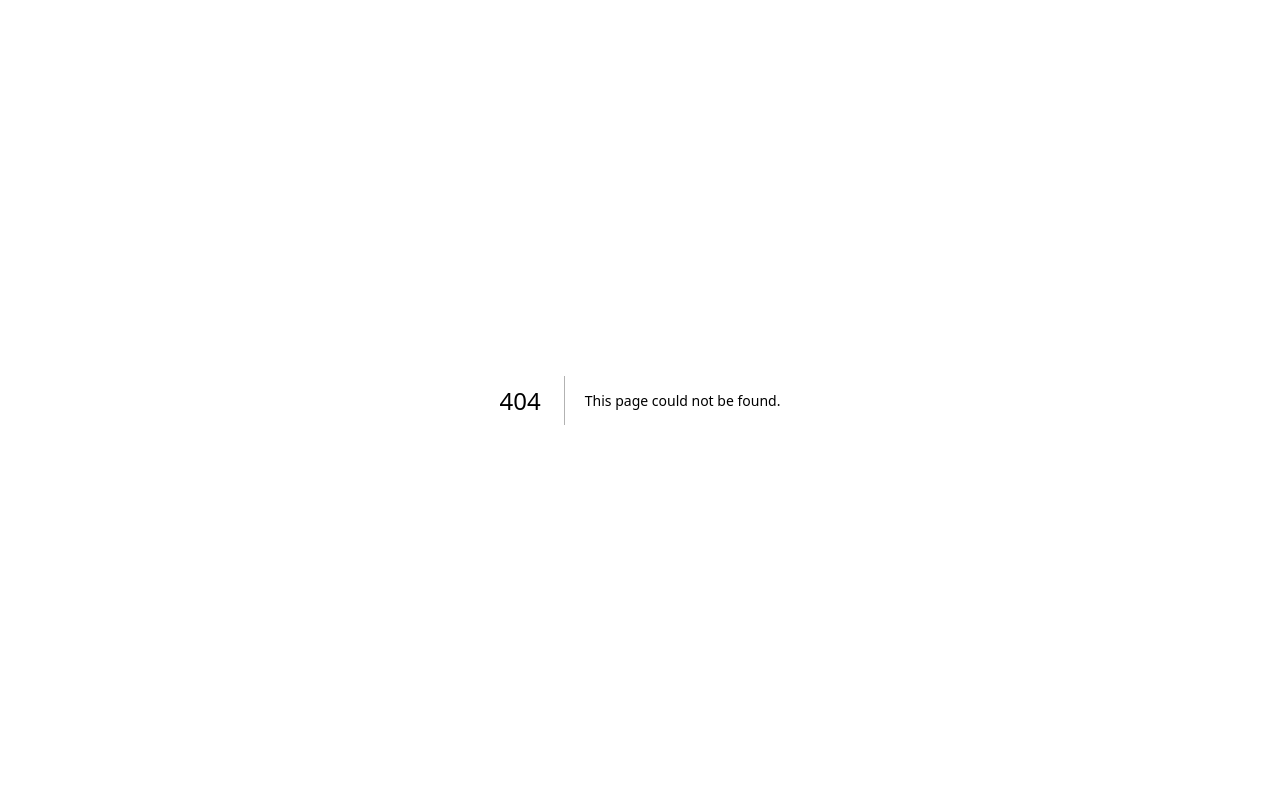
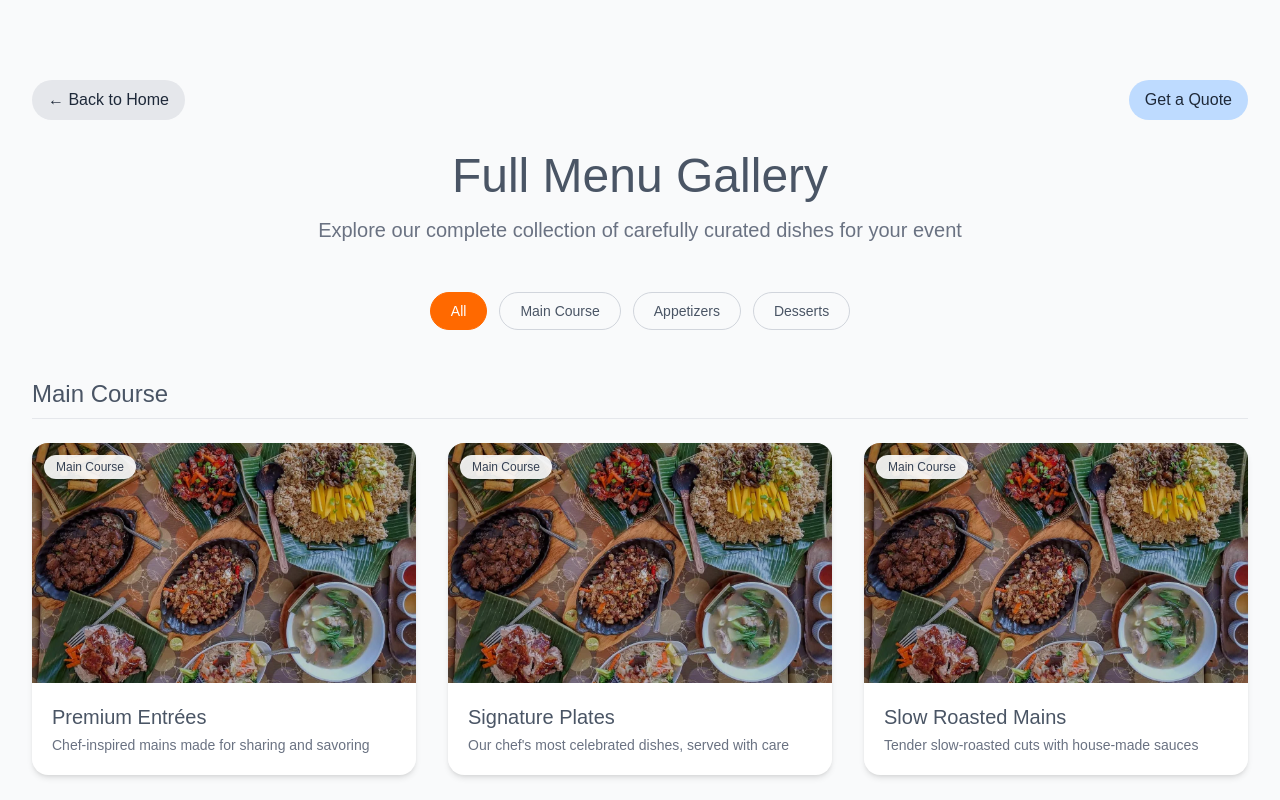
Before and after one commit to babkkin/matotina-kitchen, a Next.js app in the folder matotina-kitchen/: page /menu in a window 1280 px wide. Before the commit this address had no page. Shown: the top 800 px of the page. Built offline with nearby package versions, Linux system fonts and the light colour scheme.

Commit message:
Menu Gallery (#4)

```diff
--- /dev/null
+++ b/matotina-kitchen/app/data/menuItems.js
@@ -0,0 +1,15 @@
+import appetizer from "@/app/public/pictures/appetizer.png";
+import main from "@/app/public/pictures/main.png";
+import dessert from "@/app/public/pictures/dessert.jpg";
+
+export const menuItems = [
+  { image: main, category: "Main Course", title: "Premium Entrées", description: "Chef-inspired mains made for sharing and savoring" },
+  { image: appetizer, category: "Appetizers", title: "Gourmet Starters", description: "Light and savory starters to kick off your meal" },
+  { image: dessert, category: "Desserts", title: "Sweet Delights", description: "Perfectly balanced sweets to end your dining experience" },
+  { image: appetizer, category: "Appetizers", title: "Seasonal Bites", description: "Fresh seasonal ingredients crafted into elegant starters" },
+  { image: main, category: "Main Course", title: "Signature Plates", description: "Our chef's most celebrated dishes, served with care" },
+  { image: dessert, category: "Desserts", title: "Artisan Pastries", description: "Handcrafted pastries made fresh for every occasion" },
+  { image: appetizer, category: "Appetizers", title: "Sharing Platters", description: "Generous platters perfect for groups and celebrations" },
+  { image: main, category: "Main Course", title: "Slow Roasted Mains", description: "Tender slow-roasted cuts with house-made sauces" },
+  { image: dessert, category: "Desserts", title: "Petit Fours", description: "Bite-sized confections to delight every palate" },
+];
--- /dev/null
+++ b/matotina-kitchen/app/menu/page.js
@@ -0,0 +1,8 @@
+import Viewmenu from "@/components/viewmenu";
+
+export default function Menu(){
+    return(
+        <Viewmenu/>
+    );
+
+}
--- a/matotina-kitchen/components/footer.jsx
+++ b/matotina-kitchen/components/footer.jsx
@@ -40,7 +40,7 @@ export default function Footer() {
                     Follow Us
                 </h3>
                 <div className="flex gap-4 text-xl">
-                    <a href="https://www.facebook.com/YourPage" target="_blank" rel="noopener noreferrer" className="hover:text-white">
+                    <a href="https://www.facebook.com/adrianbenedict.cuartero.3" target="_blank" rel="noopener noreferrer" className="hover:text-white">
                     <Facebook />
                     </a>
                     <a href="https://www.instagram.com/YourPage" target="_blank" rel="noopener noreferrer" className="hover:text-white">
--- a/matotina-kitchen/components/menu.jsx
+++ b/matotina-kitchen/components/menu.jsx
@@ -1,4 +1,5 @@
 import Image from "next/image";
+import Link from "next/link"; // <-- import Link
 import appetizer from "@/app/public/pictures/appetizer.png";
 import main from "@/app/public/pictures/main.png";
 import dessert from "@/app/public/pictures/dessert.jpg";
@@ -13,31 +14,44 @@ export default function Menu() {
     },
     {
       image: main,
-      category: 'Main Course',
-      title: 'Premium Entrées',
+      category: "Main Course",
+      title: "Premium Entrées",
       description: "Chef-inspired mains made for sharing and savoring",
     },
     {
       image: dessert,
-      category: 'Desserts',
-      title: 'Sweet Delights',
+      category: "Desserts",
+      title: "Sweet Delights",
       description: "Perfectly balanced sweets to end your dining experience",
     },
   ];
 
   return (
-    <section id="menu" className="py-20 bg-white">
+    <section id="menu" className="py-20 bg-white relative">
       <div className="max-w-7xl mx-auto px-4 sm:px-6 lg:px-8">
-        <div className="text-center mb-16">
+        {/* Header */}
+        <div className="text-center mb-16 relative">
           <h2 className="text-4xl md:text-5xl mb-4 text-gray-600">Our Menu</h2>
           <p className="text-xl text-gray-600 max-w-2xl mx-auto">
             A taste of what we offer - every menu is customized for your event
           </p>
+
+          {/* View All Menu Button */}
+          <Link
+            href="/menu"
+            className="absolute top-0 right-0 bg-white border border-gray-200 text-gray-700 text-sm font-medium px-4 py-2 rounded-full shadow-sm hover:bg-gray-100 transition"
+          >
+            View All Menu {'\u2192'}
+          </Link>
         </div>
 
+        {/* Menu Grid */}
         <div className="grid grid-cols-1 md:grid-cols-3 gap-8">
           {menuItems.map((item, index) => (
-            <div key={index} className="group overflow-hidden rounded-lg shadow-md hover:shadow-xl transition">
+            <div
+              key={index}
+              className="group overflow-hidden rounded-lg shadow-md hover:shadow-xl transition"
+            >
               <div className="relative h-64 overflow-hidden">
                 <Image
                   src={item.image}
--- /dev/null
+++ b/matotina-kitchen/components/viewmenu.jsx
@@ -0,0 +1,109 @@
+"use client";
+
+import { useState } from "react";
+import Link from "next/link";
+import Image from "next/image";
+import { menuItems } from "../app/data/menuItems";
+
+export default function MenuGallery() {
+
+  const categories = ["All", ...new Set(menuItems.map((item) => item.category))];
+  const [activeCategory, setActiveCategory] = useState("All");
+
+  const filteredItems =
+    activeCategory === "All"
+      ? menuItems
+      : menuItems.filter((item) => item.category === activeCategory);
+
+  return (
+    <section className="py-20 bg-gray-50 min-h-screen relative">
+      <div className="max-w-7xl mx-auto px-4 sm:px-6 lg:px-8">
+
+        {/* Top Buttons */}
+        <div className="flex justify-between items-center mb-8">
+          <Link href="/" className="px-4 py-2 bg-gray-200 text-gray-800 rounded-full hover:bg-gray-300 transition">
+            ← Back to Home
+          </Link>
+          <Link href="/quote" className="px-4 py-2 bg-blue-200 text-gray-800 rounded-full hover:bg-blue-300 transition">
+            Get a Quote
+          </Link>
+        </div>
+
+        {/* Header */}
+        <div className="text-center mb-12">
+          <h1 className="text-4xl md:text-5xl mb-4 text-gray-600">Full Menu Gallery</h1>
+          <p className="text-xl text-gray-500 max-w-2xl mx-auto">
+            Explore our complete collection of carefully curated dishes for your event
+          </p>
+        </div>
+
+        {/* Filter Tabs */}
+        <div className="flex flex-wrap justify-center gap-3 mb-12">
+          {categories.map((cat) => (
+            <button
+              key={cat}
+              onClick={() => setActiveCategory(cat)}
+              className={`px-5 py-2 rounded-full border text-sm font-medium transition ${
+                activeCategory === cat
+                  ? "bg-orange-500 text-white border-orange-500"
+                  : "border-gray-300 text-gray-600 hover:bg-orange-500 hover:text-white"
+              }`}
+            >
+              {cat}
+            </button>
+          ))}
+        </div>
+
+        {/* Category Sections */}
+        {activeCategory === "All" ? (
+          categories
+            .filter((cat) => cat !== "All")
+            .map((cat) => (
+              <div key={cat} className="mb-16">
+                <h2 className="text-2xl text-gray-600 mb-6 pb-2 border-b border-gray-200">{cat}</h2>
+                <div className="grid grid-cols-1 sm:grid-cols-2 lg:grid-cols-3 gap-8">
+                  {menuItems
+                    .filter((item) => item.category === cat)
+                    .map((item, index) => (
+                      <Card key={index} item={item} />
+                    ))}
+                </div>
+              </div>
+            ))
+        ) : (
+          <div>
+            <h2 className="text-2xl text-gray-600 mb-6 pb-2 border-b border-gray-200">{activeCategory}</h2>
+            <div className="grid grid-cols-1 sm:grid-cols-2 lg:grid-cols-3 gap-8">
+              {filteredItems.map((item, index) => (
+                <Card key={index} item={item} />
+              ))}
+            </div>
+          </div>
+        )}
+      </div>
+    </section>
+  );
+}
+
+function Card({ item }) {
+  return (
+    <div className="group bg-white rounded-2xl overflow-hidden shadow-md hover:shadow-xl transition duration-300">
+      <div className="relative h-60 overflow-hidden">
+        <Image
+          src={item.image}
+          alt={item.title}
+          fill
+          className="object-cover group-hover:scale-110 transition duration-500"
+        />
+        <div className="absolute inset-0 bg-black/20 group-hover:bg-black/10 transition duration-300" />
+        <span className="absolute top-3 left-3 bg-white/90 text-gray-700 text-xs font-medium px-3 py-1 rounded-full">
+          {item.category}
+        </span>
+      </div>
+      <div className="p-5">
+        <h3 className="text-xl text-gray-600 mb-1">{item.title}</h3>
+        <p className="text-gray-500 text-sm">{item.description}</p>
+      </div>
+    </div>
+  );
+}
```
Lines whose indentation alone changed are shown as unchanged.
